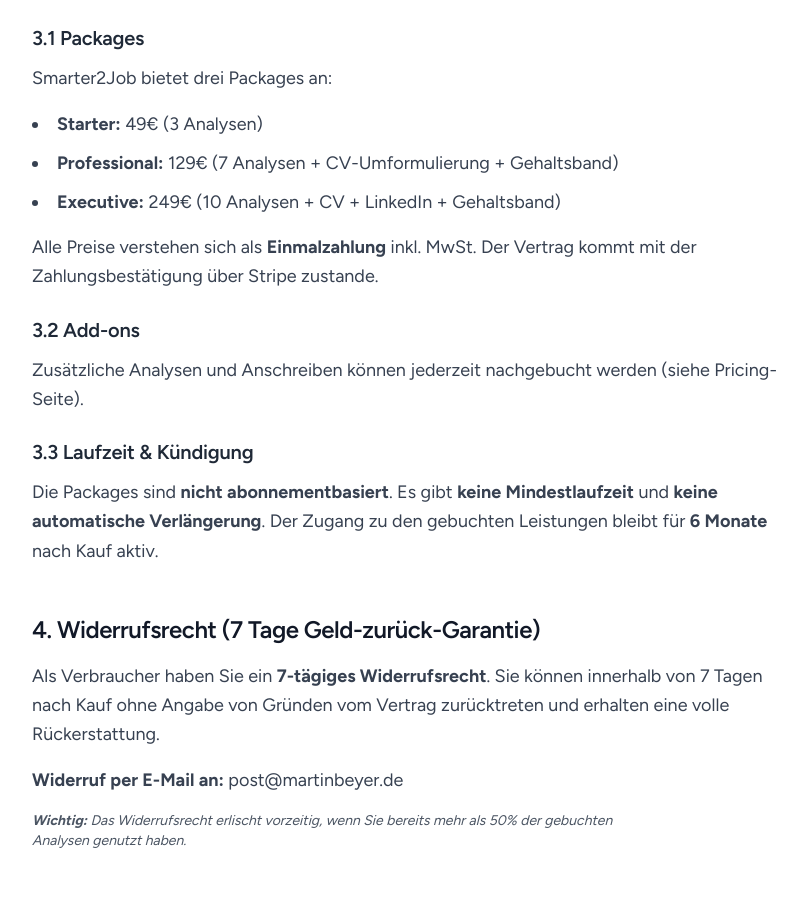
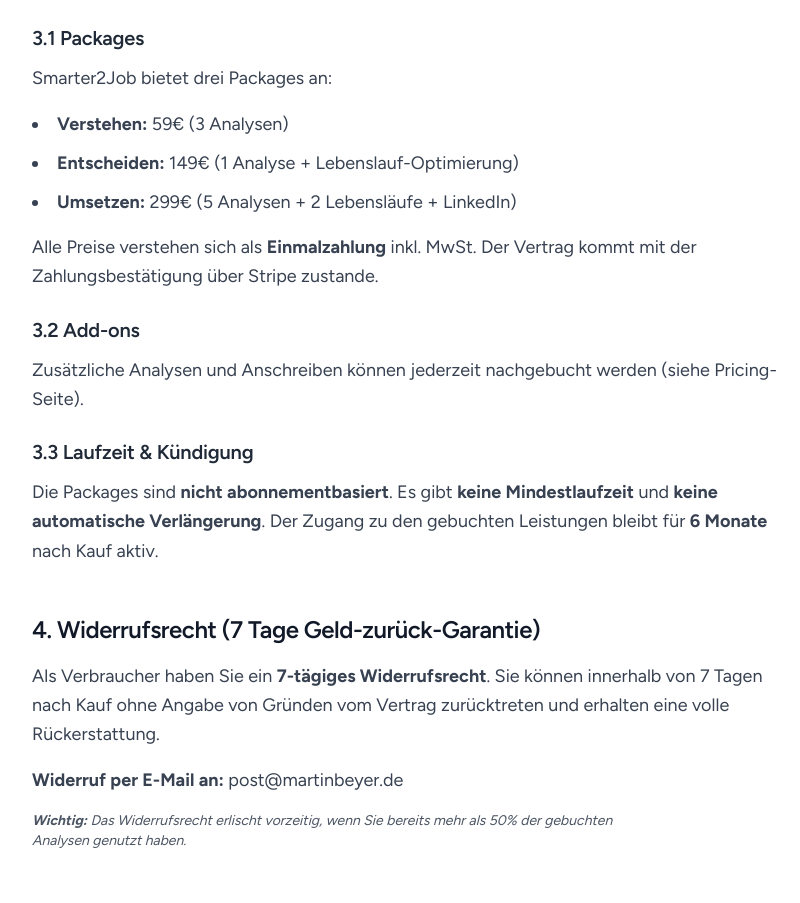
Before and after one commit to Smarter2Job/Smarter2Job-Deployment, a React (Vite) app: page /agb in a window 1280 px wide. Shown: the part 1148-2051 px from the top of the page, without its empty margins (160-960 px from the left). Built offline with nearby package versions, Linux system fonts and the light colour scheme.

Commit message:
fix: update prices in AGB (59€/149€/299€) and add webinar link on /check page

```diff
--- a/src/pages/AGB.tsx
+++ b/src/pages/AGB.tsx
@@ -104,13 +104,13 @@
             </p>
             <ul className="list-disc list-inside space-y-2 text-gray-700 mb-4">
               <li>
-                <strong>Starter:</strong> 49€ (3 Analysen)
+                <strong>Verstehen:</strong> 59€ (3 Analysen)
               </li>
               <li>
-                <strong>Professional:</strong> 129€ (7 Analysen + CV-Umformulierung + Gehaltsband)
+                <strong>Entscheiden:</strong> 149€ (1 Analyse + Lebenslauf-Optimierung)
               </li>
               <li>
-                <strong>Executive:</strong> 249€ (10 Analysen + CV + LinkedIn + Gehaltsband)
+                <strong>Umsetzen:</strong> 299€ (5 Analysen + 2 Lebensläufe + LinkedIn)
               </li>
             </ul>
             <p className="text-gray-700 leading-relaxed">
--- a/src/pages/Check.tsx
+++ b/src/pages/Check.tsx
@@ -25,8 +25,9 @@
           />
         </div>
 
-        <div className="mt-12 text-center text-gray-600">
-          <p className="text-sm">
+        <div className="mt-12 space-y-6">
+          <div className="text-center text-gray-600">
+            <p className="text-sm mb-4">
               Kein Spam. Abmelden jederzeit.{' '}
               <a href="/datenschutz" className="underline">
                 Datenschutz
@@ -34,6 +35,13 @@
               .
             </p>
           </div>
+
+          <div className="text-center">
+            <p className="text-gray-700 mb-3">
+              Regelmäßige Webinare. <a href="/#checkliste" className="text-[#0a4f5c] hover:underline font-medium">Melde dich jetzt schon an</a>.
+            </p>
+          </div>
+        </div>
       </div>
     </div>
   );
```
Lines whose indentation alone changed are shown as unchanged.
